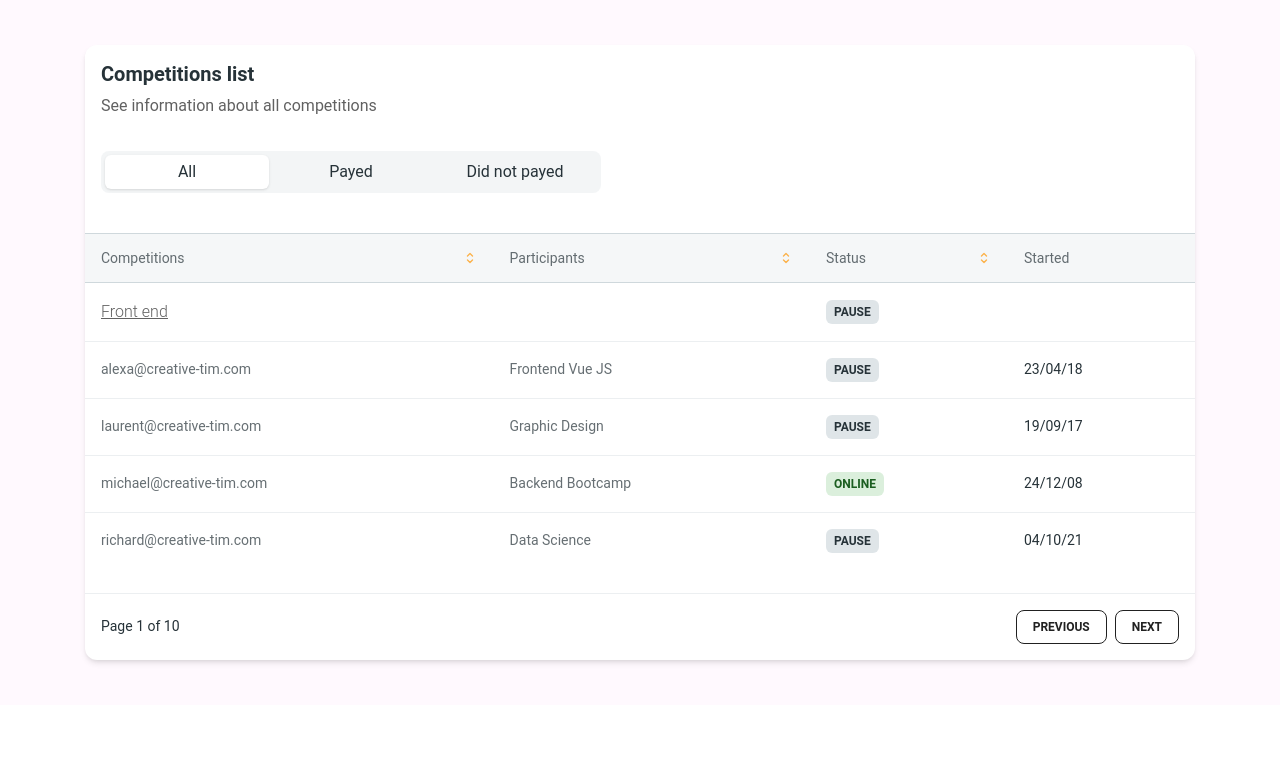
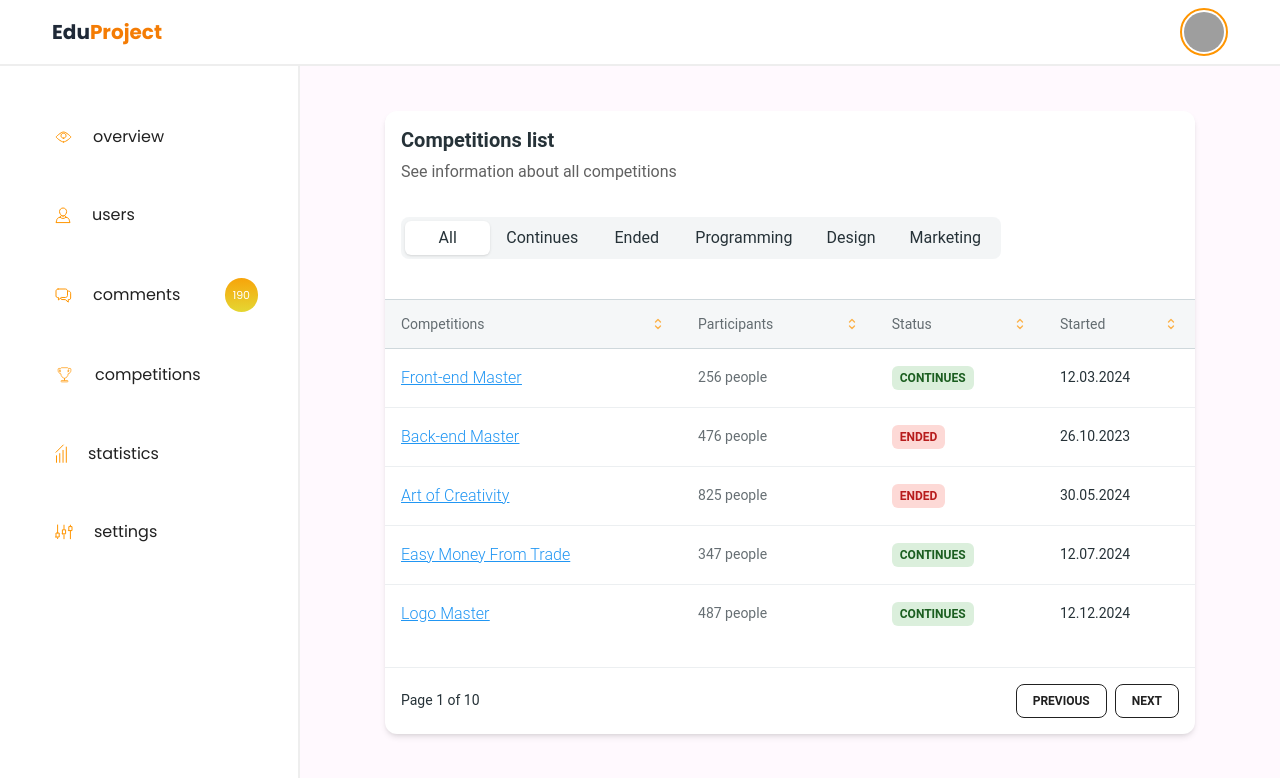
Before and after one commit to nurbek2107/eduit-project, a Next.js app: page /admin/competitions in a window 1280 px wide. Shown: the top 778 px of the page. Built offline with nearby package versions, Linux system fonts and the light colour scheme; grey boxes are pictures that could not be loaded.

Commit message:
[ADD] competitions page

```diff
--- a/src/app/admin/(pages)/competition/page.jsx
+++ /dev/null
@@ -1,9 +0,0 @@
-import React from 'react'
-
-function competition() {
-  return (
-    <div>competition</div>
-  )
-}
-
-export default competition
--- /dev/null
+++ b/src/app/admin/(pages)/competitions/[id]/page.jsx
@@ -0,0 +1,34 @@
+"use client";
+const data = {
+  title: "Back-end Master",
+  link: "backend_master",
+  img: "https://www.caramelit.com/images/backend.jpg",
+  type: "programming",
+  participants: "476 people",
+  status: "ended",
+  started: "26.10.2023",
+};
+
+function competition({ params }) {
+  const { title, img, type, started, status, participants } = data;
+  return (
+    <div className="py-[45px] px-[85px]">
+      <img
+        src={img}
+        width={960}
+        className="rounded-2xl mb-10"
+        height={500}
+        alt=""
+      />
+      <div className="flex flex-col gap-4 text-black">
+        <h1 className="text-3xl">Title: {title}</h1>
+        <p>Type: {type}</p>
+        <p>Total participants: {participants}</p>
+        <p>Started time: {started}</p>
+        <p>Status: {status}</p>
+      </div>
+    </div>
+  );
+}
+
+export default competition;
--- /dev/null
+++ b/src/app/admin/(pages)/competitions/page.jsx
@@ -0,0 +1,9 @@
+import CompetitionData from '../../../../components/CompetitionData'
+
+function competitions() {
+  return (
+    <div><CompetitionData/></div>
+  )
+}
+
+export default competitions
--- a/src/app/admin/competitions/[title]/page.jsx
+++ /dev/null
@@ -1,9 +0,0 @@
-function Competition({ params }) {
-  return (
-    <div>
-      <h1>hello</h1>
-    </div>
-  );
-}
-
-export default Competition;
--- a/src/app/admin/competitions/page.jsx
+++ /dev/null
@@ -1,11 +0,0 @@
-import CompetitionData from '@/components/CompetitionData'
-
-function competitions() {
-  return (
-    <section>
-      <CompetitionData/>
-    </section>
-  )
-}
-
-export default competitions
--- a/src/components/CompetitionData.jsx
+++ b/src/components/CompetitionData.jsx
@@ -6,7 +6,6 @@ import {
 import {
   Card,
   CardHeader,
-  Input,
   Typography,
   Button,
   CardBody,
@@ -15,7 +14,6 @@ import {
   Tabs,
   TabsHeader,
   Tab,
-  Avatar,
 } from "@material-tailwind/react";
 import Link from "next/link";
 const TABS = [
@@ -24,12 +22,24 @@ const TABS = [
     value: "all",
   },
   {
-    label: "Payed",
-    value: "payed",
+    label: "Continues",
+    value: "continues",
   },
   {
-    label: "Did not payed",
-    value: "did-not-payed",
+    label: "Ended",
+    value: "ended",
+  },
+  {
+    label: "Programming",
+    value: "programming",
+  },
+  {
+    label: "Design",
+    value: "design",
+  },
+  {
+    label: "Marketing",
+    value: "marketing",
   },
 ];
 
@@ -37,43 +47,44 @@ const TABLE_HEAD = ["Competitions", "Participants", "Status", "Started"];
 
 const TABLE_ROWS = [
   {
-    title:"Front end",
-    link:"frontend",
-    participants:256,
-    status:"ongoing",
-    started:"continues"
+    title:"Front-end Master",
+    link:"frontend_master",
+    type:"programming",
+    participants:"256 people",
+    status:"continues",
+    started:"12.03.2024"
   },
   {
-    img: "https://demos.creative-tim.com/test/corporate-ui-dashboard/assets/img/team-2.jpg",
-    name: "Alexa Liras",
-    email: "alexa@creative-tim.com",
-    org: "Frontend Vue JS",
-    online: false,
-    date: "23/04/18",
+    title:"Back-end Master",
+    link:"backend_master",
+    type:"programming",
+    participants:"476 people",
+    status:"ended",
+    started:"26.10.2023"
   },
   {
-    img: "https://demos.creative-tim.com/test/corporate-ui-dashboard/assets/img/team-1.jpg",
-    name: "Laurent Perrier",
-    email: "laurent@creative-tim.com",
-    org: "Graphic Design",
-    online: false,
-    date: "19/09/17",
+    title:"Art of Creativity",
+    link:"art_of_creativity",
+    type:"design",
+    participants:"825 people",
+    status:"ended",
+    started:"30.05.2024"
   },
   {
-    img: "https://demos.creative-tim.com/test/corporate-ui-dashboard/assets/img/team-4.jpg",
-    name: "Michael Levi",
-    email: "michael@creative-tim.com",
-    org: "Backend Bootcamp",
-    online: true,
-    date: "24/12/08",
+    title:"Easy Money From Trade",
+    link:"easy_money_from_trade",
+    type:"marketing",
+    participants:"347 people",
+    status:"continues",
+    started:"12.07.2024"
   },
   {
-    img: "https://demos.creative-tim.com/test/corporate-ui-dashboard/assets/img/team-5.jpg",
-    name: "Richard Gran",
-    email: "richard@creative-tim.com",
-    org: "Data Science",
-    online: false,
-    date: "04/10/21",
+    title:"Logo Master",
+    link:"logo_master",
+    type:"design",
+    participants:"487 people",
+    status:"continues",
+    started:"12.12.2024"
   },
 ];
 
@@ -94,8 +105,8 @@ function CompetitionData() {
           </div>
 
           <div className="flex flex-col items-center justify-between gap-4 md:flex-row">
-            <Tabs value="all" className="md:w-max w-[500px]">
-              <TabsHeader className="w-[500px]">
+            <Tabs value="all" className="w-[600px]">
+              <TabsHeader className="w-[600px]">
                 {TABS.map(({ label, value }) => (
                   <Tab key={value} value={value}>
                     &nbsp;&nbsp;{label}&nbsp;&nbsp;
@@ -120,7 +131,7 @@ function CompetitionData() {
                       className="flex items-center justify-between gap-2 font-normal leading-none opacity-70"
                     >
                       {head}{" "}
-                      {index !== TABLE_HEAD.length - 1 && (
+                      {index !== TABLE_HEAD.length && (
                         <ChevronUpDownIcon
                           strokeWidth={2}
                           className="h-4 w-4"
@@ -133,7 +144,7 @@ function CompetitionData() {
             </thead>
             <tbody>
               {TABLE_ROWS.map(
-                ({ img, name, email, org, online, date, title, link }, index) => {
+                ({title,link,started,status,participants,type,}, index) => {
                   const isLast = index === TABLE_ROWS.length - 1;
                   const classes = isLast
                     ? "p-4"
@@ -142,7 +153,7 @@ function CompetitionData() {
                     <tr
                       role="link"
                       href="/"
-                      key={name}
+                      key={link}
                       className="cursor-pointer hover:bg-gray-200"
                     >
                       <td className={`${classes}`}>
@@ -150,16 +161,10 @@ function CompetitionData() {
                           <div className="flex flex-col">
                             <Typography
                               variant="paragraph"
+                              color="blue"
                               className="link-primary underline"
                             >
                               <Link href={'competitions/'+link}>{title}</Link>
-                            </Typography>
-                            <Typography
-                              variant="small"
-                              color="blue-gray"
-                              className="font-normal opacity-70"
-                            >
-                              {email}
                             </Typography>
                           </div>
                         </div>
@@ -169,34 +174,30 @@ function CompetitionData() {
                           <Typography
                             variant="small"
                             color="blue-gray"
-                            className="font-normal"
-                          ></Typography>
-                          <Typography
-                            variant="small"
-                            color="blue-gray"
-                            className="font-normal opacity-70"
+                            className="font-normal opacity-70 "
                           >
-                            {org}
+                            {participants}
                           </Typography>
                         </div>
                       </td>
                       <td className={classes}>
                         <div className="w-max">
-                          <Chip
-                            variant="ghost"
-                            size="sm"
-                            value={online ? "online" : "pause"}
-                            color={online ? "green" : "blue-gray"}
-                          />
+                        <Typography
+                          variant="small"
+                          color="blue-gray"
+                          className={`relative grid items-center font-sans font-bold uppercase whitespace-nowrap select-none  py-1 px-2 text-xs rounded-md ${status == "continues" ? "bg-green-500/20 text-green-900":"bg-red-500/20 text-red-900"}`}
+                        >
+                          {status}
+                        </Typography>
                         </div>
                       </td>
                       <td className={classes}>
-                        <Typography
+                      <Typography
                           variant="small"
                           color="blue-gray"
                           className="font-normal"
                         >
-                          {date}
+                          {started}
                         </Typography>
                       </td>
                     </tr>
--- a/src/components/SidebarList.jsx
+++ b/src/components/SidebarList.jsx
@@ -26,8 +26,9 @@ function SidebarList() {
         <Button
           size="sm"
           variant="text"
-          className={`flex leading-[18px] rounded-r-full text-base font-normal lowercase hover:text-white hover-bg p-0 ${activeButton === 1 ? "active" : ""
-            }`}
+          className={`flex leading-[18px] rounded-r-full text-base font-normal lowercase hover:text-white hover-bg p-0 ${
+            activeButton === 1 ? "active" : ""
+          }`}
           style={{ fontFamily: `inherit` }}
           onClick={() => handleButtonClick(1)}
         >
@@ -79,8 +80,9 @@ function SidebarList() {
         <Button
           size="sm"
           variant="text"
-          className={`flex leading-[18px] rounded-r-full text-base font-normal lowercase hover:text-white hover-bg p-0 ${activeButton === 2 ? "active" : ""
-            }`}
+          className={`flex leading-[18px] rounded-r-full text-base font-normal lowercase hover:text-white hover-bg p-0 ${
+            activeButton === 2 ? "active" : ""
+          }`}
           style={{ fontFamily: `inherit` }}
           onClick={() => handleButtonClick(2)}
         >
@@ -164,8 +166,9 @@ function SidebarList() {
         <Button
           size="sm"
           variant="text"
-          className={`flex leading-[18px] rounded-r-full text-base font-normal lowercase hover:text-white hover-bg p-0 ${activeButton === 3 ? "active" : ""
-            }`}
+          className={`flex leading-[18px] rounded-r-full text-base font-normal lowercase hover:text-white hover-bg p-0 ${
+            activeButton === 3 ? "active" : ""
+          }`}
           style={{ fontFamily: `inherit` }}
           onClick={() => handleButtonClick(3)}
         >
@@ -238,10 +241,45 @@ function SidebarList() {
         <Button
           size="sm"
           variant="text"
-          className={`flex leading-[18px] rounded-r-full text-base font-normal lowercase hover:text-white hover-bg p-0 ${activeButton === 4 ? "active" : ""
-            }`}
+          className={`flex leading-[18px] rounded-r-full text-base font-normal lowercase hover:text-white hover-bg p-0 ${
+            activeButton === 4 ? "active" : ""
+          }`}
           style={{ fontFamily: `inherit` }}
           onClick={() => handleButtonClick(4)}
+        >
+          <li className="w-full flex leading-[18px] rounded-r-full">
+            <div className="mx-auto w-full min-h-full">
+              <Link
+                className="w-full flex items-center pl-[55px] p-[22px] gap-[21px] min-h-full"
+                href="/admin/competitions"
+              >
+                <svg
+                  className="active-svg"
+                  width="19"
+                  height="17"
+                  viewBox="0 0 24 24"
+                  fill="none"
+                  xmlns="http://www.w3.org/2000/svg"
+                >
+                  <path d="M20 2H17.5C17.22 1.42 16.64 1 16 1H8C7.36 1 6.78 1.42 6.5 2H4C3.45 2 3 2.45 3 3V5C3 7.35 4.69 9.22 7 9.72V10C7 13.04 9.17 15.43 12 15.92V19H8C7.45 19 7 19.45 7 20C7 20.55 7.45 21 8 21H16C16.55 21 17 20.55 17 20C17 19.45 16.55 19 16 19H12V15.92C14.83 15.43 17 13.04 17 10V9.72C19.31 9.22 21 7.35 21 5V3C21 2.45 20.55 2 20 2ZM5 5V4H6V7.23C5.29 6.74 5 6.02 5 5ZM18 5C18 6.02 17.71 6.74 17 7.23V4H18V5Z" />
+                </svg>
+                <span className="inline-block mr-8 hover:text-white span-class">
+                  competitions
+                </span>{" "}
+                {/* Add a custom class */}
+              </Link>
+            </div>
+          </li>
+        </Button>
+
+        <Button
+          size="sm"
+          variant="text"
+          className={`flex leading-[18px] rounded-r-full text-base font-normal lowercase hover:text-white hover-bg p-0 ${
+            activeButton === 5 ? "active" : ""
+          }`}
+          style={{ fontFamily: `inherit` }}
+          onClick={() => handleButtonClick(5)}
         >
           <li className="w-full flex leading-[18px] rounded-r-full">
             <div className="mx-auto w-full min-h-full">
@@ -357,8 +395,9 @@ function SidebarList() {
         <Button
           size="sm"
           variant="text"
-          className={`flex leading-[18px] rounded-r-full text-base font-normal lowercase hover:text-white hover-bg p-0 ${activeButton === 5 ? "active" : ""
-            }`}
+          className={`flex leading-[18px] rounded-r-full text-base font-normal lowercase hover:text-white hover-bg p-0 ${
+            activeButton === 6 ? "active" : ""
+          }`}
           style={{ fontFamily: `inherit` }}
           onClick={() => handleButtonClick(6)}
         >
```
